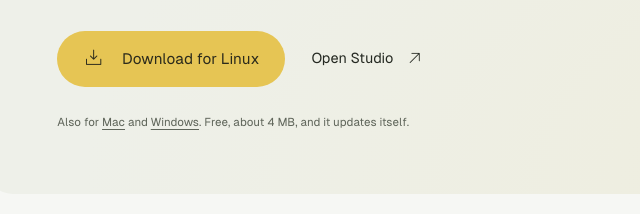
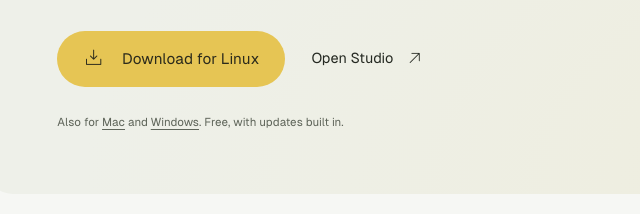
Before and after one commit to ambytionhq/minijs, a website built with Vite: page site/index.html in a window 1280 px wide. Shown: the part 5057-5271 px from the top of the page, 71-711 px from the left. Built offline with nearby package versions, Linux system fonts and the light colour scheme.

Commit message:
Keep download copy accurate across platform installer sizes

```diff
--- a/site/index.html
+++ b/site/index.html
@@ -160,7 +160,7 @@
           <h2 id="download-title">Make something<br /><span>only you could make.</span></h2>
           <p class="download-sub">Real folders. Offline projects. Games that become apps. Your Studio, on Mac, Windows, and Linux.</p>
           <div class="cta-row"><a class="btn btn-primary" id="download-main" href="https://github.com/ambytionhq/minijs/releases/latest"><i class="ph-light ph-download-simple" aria-hidden="true"></i><span>Download</span></a><a class="text-link" href="/studio/">Open Studio<i class="ph-light ph-arrow-up-right" aria-hidden="true"></i></a></div>
-          <p class="download-others" id="download-others">Also for <a href="https://github.com/ambytionhq/minijs/releases/latest" data-os="mac">Mac</a>, <a href="https://github.com/ambytionhq/minijs/releases/latest" data-os="windows">Windows</a> and <a href="https://github.com/ambytionhq/minijs/releases/latest" data-os="linux">Linux</a>. Free, about 4&nbsp;MB, and it updates itself.</p>
+          <p class="download-others" id="download-others">Also for <a href="https://github.com/ambytionhq/minijs/releases/latest" data-os="mac">Mac</a>, <a href="https://github.com/ambytionhq/minijs/releases/latest" data-os="windows">Windows</a> and <a href="https://github.com/ambytionhq/minijs/releases/latest" data-os="linux">Linux</a>. Free, with updates built in.</p>
         </div>
       </section>
 
--- a/site/src/main.js
+++ b/site/src/main.js
@@ -133,7 +133,7 @@
   const others = document.getElementById('download-others')
   const rest = Object.entries(systems).filter(([key]) => key !== system)
   const link = (label) => `<a href="https://github.com/ambytionhq/minijs/releases/latest">${label}</a>`
-  others.innerHTML = `Also for ${link(rest[0][1])} and ${link(rest[1][1])}. Free, about 4&nbsp;MB, and it updates itself.`
+  others.innerHTML = `Also for ${link(rest[0][1])} and ${link(rest[1][1])}. Free, with updates built in.`
 }
 
 function startHeroPlayer() {
```
